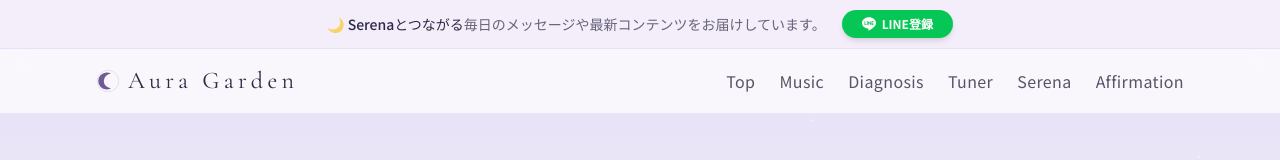
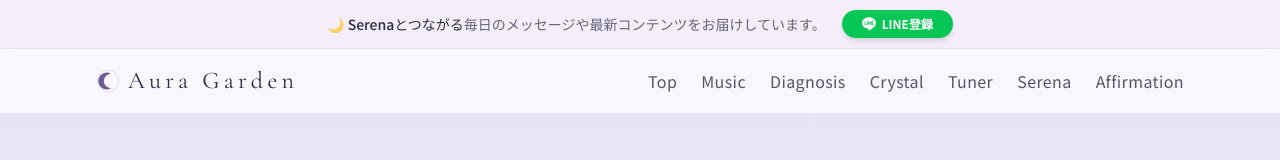
Before and after one commit to sincere1229/aura-garden, a Next.js app: page / in a window 1280 px wide. Shown: the top 160 px of the page. Built offline with nearby package versions, Linux system fonts and the light colour scheme.

Commit message:
Update Header.tsx

```diff
--- a/src/components/Header.tsx
+++ b/src/components/Header.tsx
@@ -5,6 +5,7 @@ const links = [
   { href: "/", label: "Top" },
   { href: "/music", label: "Music" },
   { href: "/diagnosis", label: "Diagnosis" },
+   { href: "/crystal", label: "Crystal" },
   { href: "/frequency", label: "Tuner" },
   { href: "/serena", label: "Serena" },
   { href: "/affirmation", label: "Affirmation" },
```
